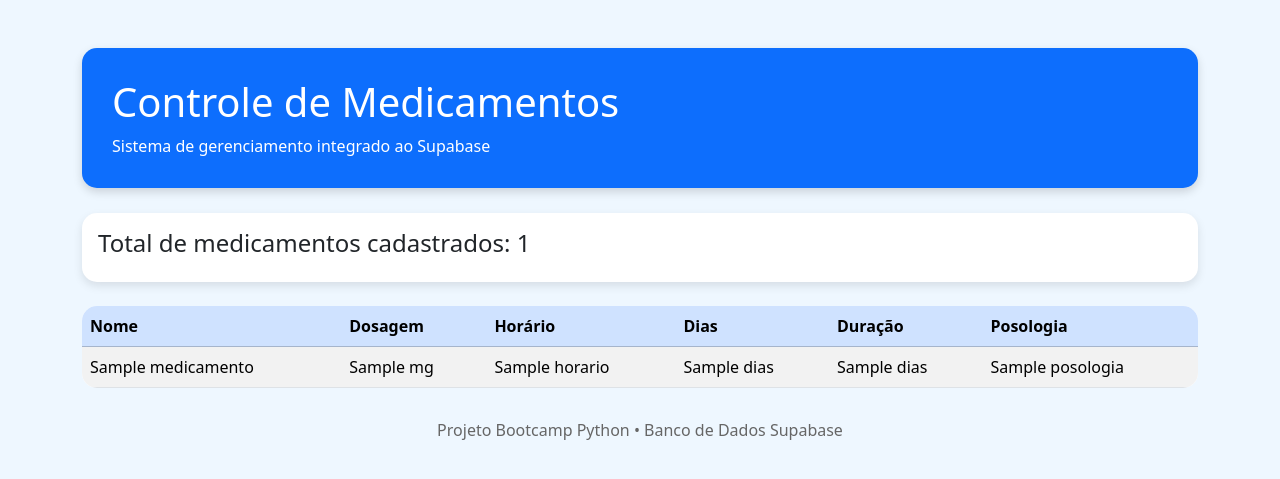
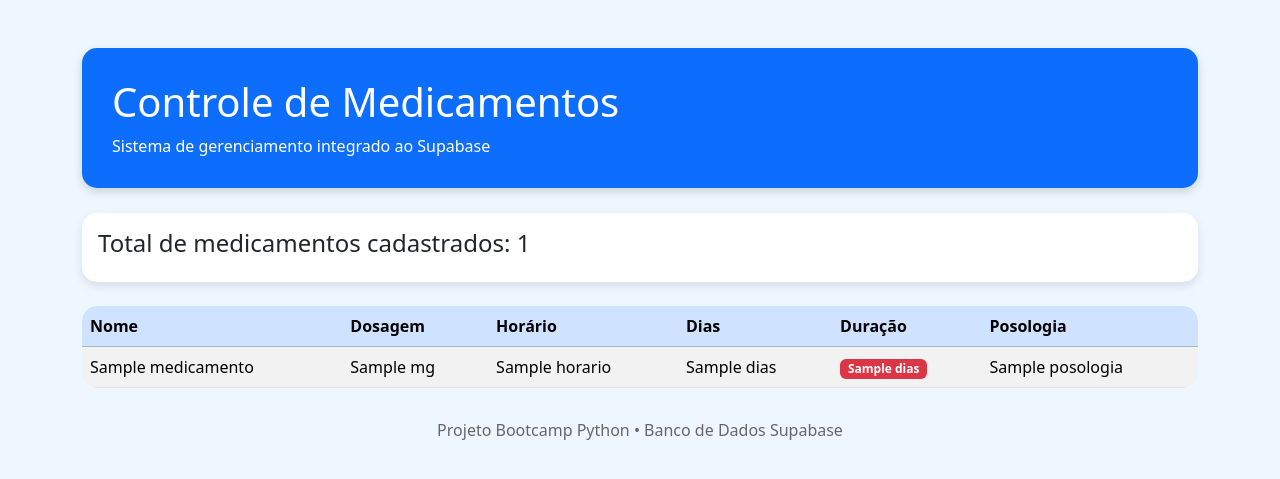
Before and after one commit to Barbosaamandacf/controle-medicamentos-cli, a Flask app: page / in a window 1280 px wide. Shown: the top 479 px of the page. Run offline with Flask 3, Linux system fonts and the light colour scheme; a database or web service that is not in the repository returns one stand-in record (values such as "Sample title"); some libraries are stand-ins or nearby versions.

Commit message:
Implementa destaque visual para duração dos medicamentos

```diff
--- a/templates/index.html
+++ b/templates/index.html
@@ -87,7 +87,28 @@
             <td>{{ med.get_dosagem_mg() }} mg</td>
             <td>{{ med.get_horario() }}</td>
             <td>{{ med.get_dias() }}</td>
-            <td>{{ med.get_duracao_dias() }} dias</td>
+            <td>
+            {% if med.get_duracao_dias() <= 7 %}
+
+            <span class="badge bg-success">
+                {{ med.get_duracao_dias() }} dias
+            </span>
+
+            {% elif med.get_duracao_dias() <= 10 %}
+
+            <span class="badge bg-warning text-dark">
+                {{ med.get_duracao_dias() }} dias
+            </span>
+
+            {% else %}
+
+            <span class="badge bg-danger">
+                {{ med.get_duracao_dias() }} dias
+            </span>
+
+            {% endif %}
+
+            </td>
             <td>{{ med.get_posologia() }}</td>
         </tr>
 
```
